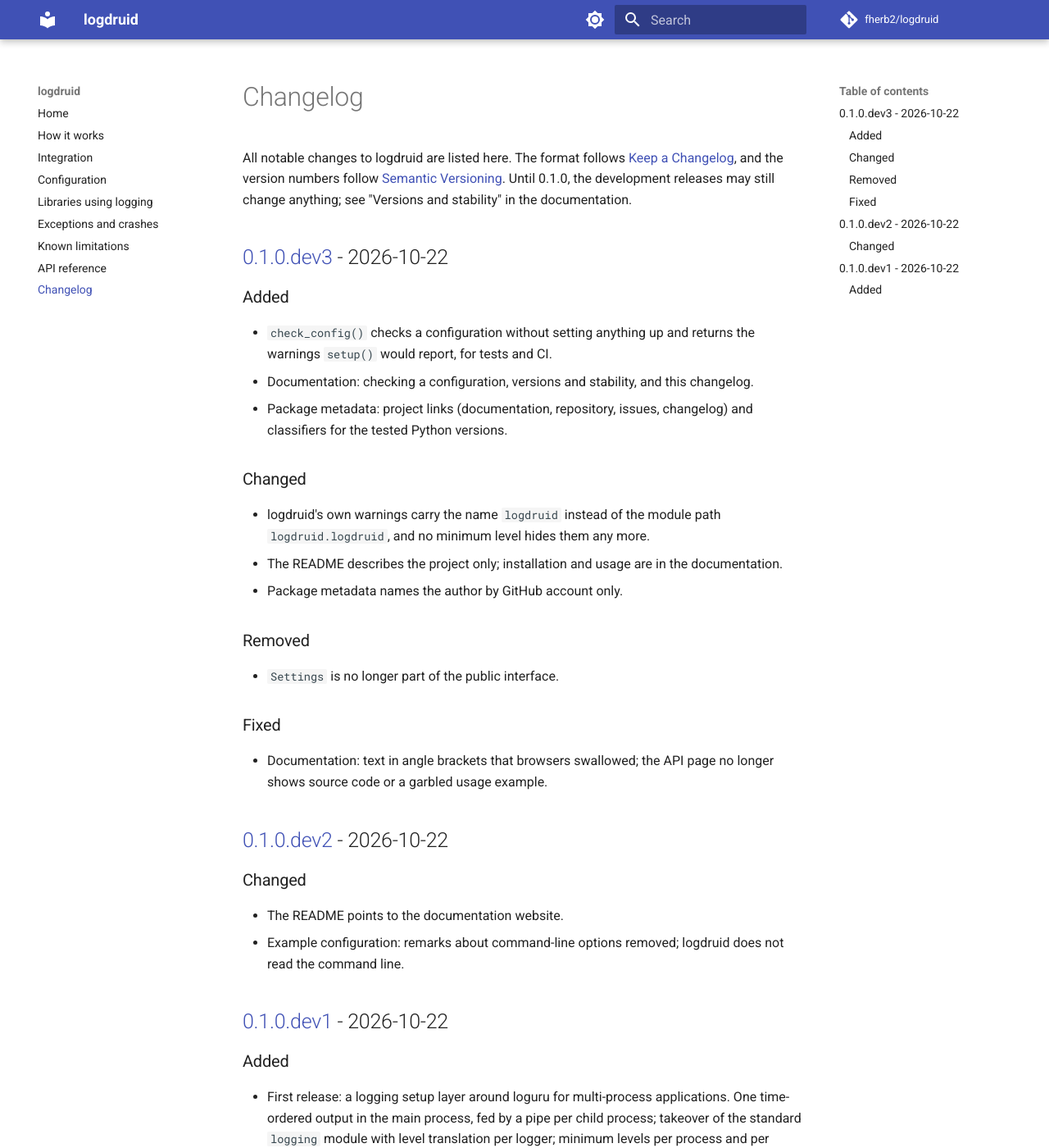
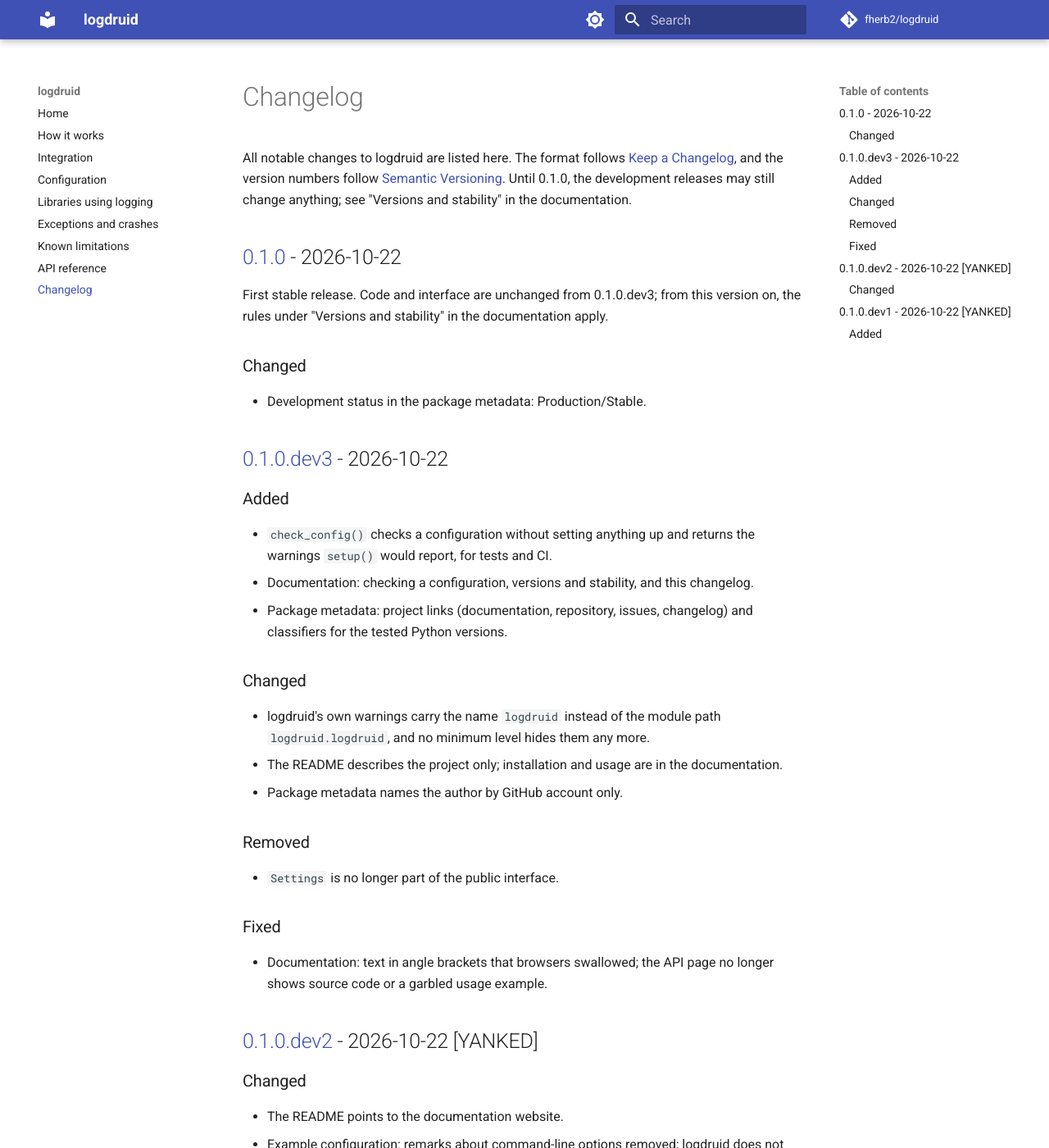
Before and after one commit to fherb2/logdruid, an MkDocs documentation site: the page built from docs/changelog.md, in a window 1280 px wide and 1400 px high. Shown: the whole window at 82% size. Built offline with MkDocs 1.6.1 and Material for MkDocs 9.7.7, drawn with Linux system fonts in a browser that asks for light colours; comment, search, counter and statistics services are not loaded; some of the changed text lies outside the part shown.

Commit message:
Release 0.1.0 (stable)
Code and interface unchanged from 0.1.0.dev3. Development status
Production/Stable; docs name version 0.1.0; changelog entry for 0.1.0,
dev1 and dev2 marked as yanked (deleted from PyPI).

Co-Authored-By: Claude Opus 5.5 <noreply@anthropic.com>

```diff
--- a/CHANGELOG.md
+++ b/CHANGELOG.md
@@ -5,6 +5,16 @@ All notable changes to logdruid are listed here. The format follows
 numbers follow [Semantic Versioning](https://semver.org/). Until 0.1.0, the
 development releases may still change anything; see "Versions and
 stability" in the documentation.
+
+## [0.1.0] - 2026-10-22
+
+First stable release. Code and interface are unchanged from 0.1.0.dev3;
+from this version on, the rules under "Versions and stability" in the
+documentation apply.
+
+### Changed
+
+- Development status in the package metadata: Production/Stable.
 
 ## [0.1.0.dev3] - 2026-10-22
 
@@ -34,7 +44,7 @@ stability" in the documentation.
 - Documentation: text in angle brackets that browsers swallowed; the API
   page no longer shows source code or a garbled usage example.
 
-## [0.1.0.dev2] - 2026-10-22
+## [0.1.0.dev2] - 2026-10-22 [YANKED]
 
 ### Changed
 
@@ -42,7 +52,7 @@ stability" in the documentation.
 - Example configuration: remarks about command-line options removed;
   logdruid does not read the command line.
 
-## [0.1.0.dev1] - 2026-10-22
+## [0.1.0.dev1] - 2026-10-22 [YANKED]
 
 ### Added
 
@@ -52,6 +62,7 @@ stability" in the documentation.
   translation per logger; minimum levels per process and per name; a
   configuration file with four layers.
 
+[0.1.0]: https://github.com/fherb2/logdruid/releases/tag/v0.1.0
 [0.1.0.dev3]: https://github.com/fherb2/logdruid/releases/tag/v0.1.0.dev3
 [0.1.0.dev2]: https://github.com/fherb2/logdruid/releases/tag/v0.1.0.dev2
 [0.1.0.dev1]: https://github.com/fherb2/logdruid/releases/tag/v0.1.0.dev1
--- a/pyproject.toml
+++ b/pyproject.toml
@@ -4,7 +4,7 @@ build-backend = "poetry.core.masonry.api"
 
 [project]
 name = "logdruid"
-version = "0.1.0.dev3"
+version = "0.1.0"
 description = "A drop-in logging setup layer for multi-process applications, built on loguru."
 readme = "README.md"
 requires-python = ">=3.11,<4.0"
@@ -14,7 +14,7 @@ authors = [
     { name = "github.com/fherb2" },
 ]
 classifiers = [
-    "Development Status :: 3 - Alpha",
+    "Development Status :: 5 - Production/Stable",
     "Operating System :: POSIX :: Linux",
     "Programming Language :: Python :: 3",
     "Programming Language :: Python :: 3.11",
```
Also changed, not shown: docs/index.md (+1 -1 lines), running_implementation_doc/anwenderdoku.md (+1 -1 lines).
